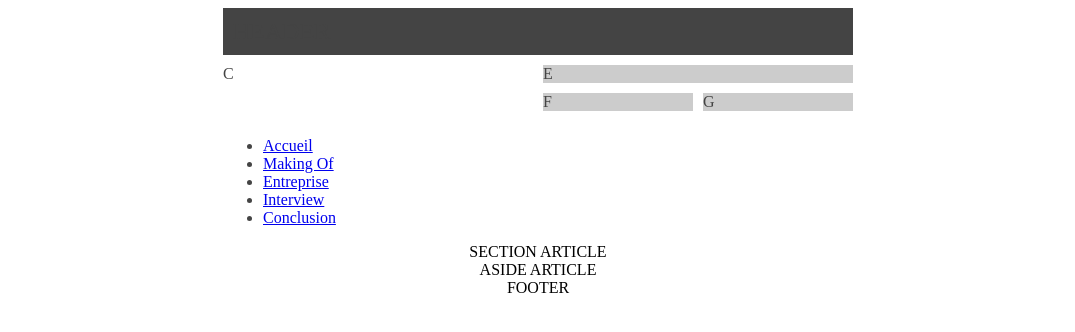
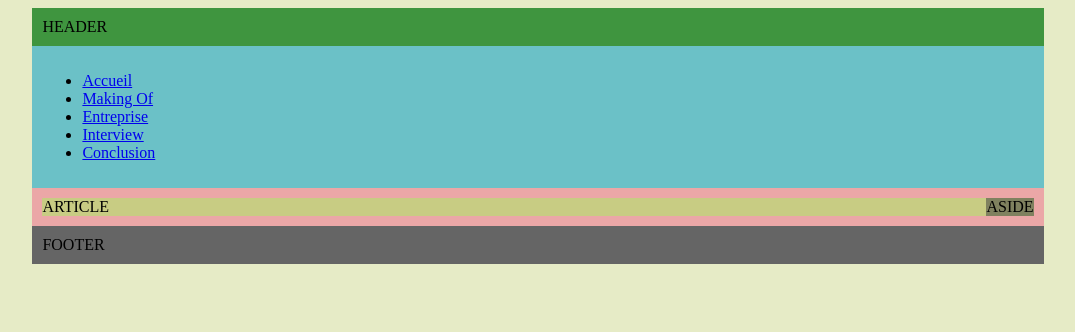
Before and after one commit to jldenbroeder/interview-webdev, a plain HTML site: page index.html in a window 1280 px wide. Shown: the whole page, without its empty margins (102-1177 px from the left). Drawn offline with Linux system fonts and the light colour scheme.

Commit message:
squelette complet + grid

```diff
--- a/index.html
+++ b/index.html
@@ -1,16 +1,15 @@
 <!DOCTYPE html>
-<html lang="en">
+<html lang="fr">
 <head>
-  <meta charset="UTF-8">
-  <meta name="viewport" content="width=device-width, initial-scale=1.0">
-  <meta http-equiv="X-UA-Compatible" content="ie=edge">
-
-  <title>Interview du Web Developer</title>
   <link rel="stylesheet" href="style.css">
+  <link rel="icon" type="image/png" href="images/favicon.png" />
+  <meta charset="utf-8">
+  <title>Accueil</title>
 </head>
-<body>
-  <div class="wrapper">
-    <!-- NAV -->
+<div class="container">
+  <header>
+    HEADER
+  </header>
   <nav>
     <ul>
       <li><a href="index.html">Accueil</a></li>
@@ -20,28 +19,18 @@
       <li><a href="conclusion.html">Conclusion</a></li>
     </ul>
   </nav>
-    <!-- HEADER -->
-    <header>HEADER</header>
-    <div class="box c">C</div>
-    <div class="box d">
-      <div class="box e">E</div>
-      <div class="box f">F</div>
-      <div class="box g">G</div>
+  <main>
+    <section>
+      <article class="">
+ARTICLE
+      </article>
+      <aside>
+ASIDE
+      </aside>
+    </section>
+  </main>
+      <footer>
+FOOTER
+      </footer>
 </div>
-  </div>
-
-
-  <!-- SECTION -->
-  <section>
-  <article>SECTION ARTICLE</article>
-  </section>
-  <!-- ASIDE -->
-  <aside>
-    <article>ASIDE ARTICLE</article>
-  </aside>
-  <!-- FOOTER -->
-  <footer>FOOTER</footer>
-
-</div>
-</body>
 </html>
--- a/style.css
+++ b/style.css
@@ -1,63 +1,45 @@
-body {
+body{
+background-color: #e6ebc6;
+}
+.container{
   display: grid;
-  align-items: center;
-  justify-items: center;
+  grid-template-columns: 1fr;
+  /*grid-gap: 10px;*/
+  width: 80%;
+  margin: 0 10%;
+  background-color: #ccdba2;
 }
 
-.wrapper {
+.container > *{
+  padding: 10px;
+  background-color: #eba7a7;
+}
+.container header{
+  text-decoration-style: none;
+  background-color: #3f953f;
+}
+.container nav{
+  text-decoration-style: none;
+  background-color: #6bc1c7;
+}
+.container section{
   display: grid;
-  grid-gap: 10px;
-  grid-template-columns: repeat(4, [col] 150px ) ;
-  grid-template-rows: repeat(2, [row] auto  );
-  background-color: #fff;
-  color: #444;
-  }
-
-header {
-  grid-column: col / span 4;
-  grid-row: row;
-  background-color: #444;
-  padding: 10px;
-  font-size: 150%;
+  grid-template-rows: 1fr;
+  grid-template-columns: 3fr 1fr;
 }
-
-    .box .box {
-        background-color: #ccc;
-        color: #444;
-    }
-
-    .a {
-    }
-
-    .b {
-        /*grid-column: col 3 / span 2;
-        grid-row: row;*/
-    }
-
-    .c {
-        grid-column: col / span 2;
-        grid-row: row 2;
-    }
-
-    .d{
-        grid-column: col 3 / span 2;
-        grid-row: row 2;
-        display: grid;
-    grid-gap: 10px;
-        grid-template-columns: 1fr 1fr;
-    }
-
-    .e {
-        grid-column: 1 / 3;
-        grid-row: 1;
-    }
-
-    .f {
-        grid-column: 1;
-        grid-row: 2;
-    }
-
-    .g {
-        grid-column: 2;
-        grid-row: 2;
-    }
+.container article{
+  grid-column: 1 / span 3;
+  grid-row: 1 / span 1;
+  text-align: left;
+  background-color: #c8cc83;
+}
+.container aside{
+  grid-column: 4 / span 1;
+  grid-row: 1 / span 1;
+  text-align: right;
+  background-color: #7f815f;
+}
+.container footer{
+  text-decoration-style: none;
+  background-color: #656565;
+}
```
Lines whose indentation alone changed are shown as unchanged.
